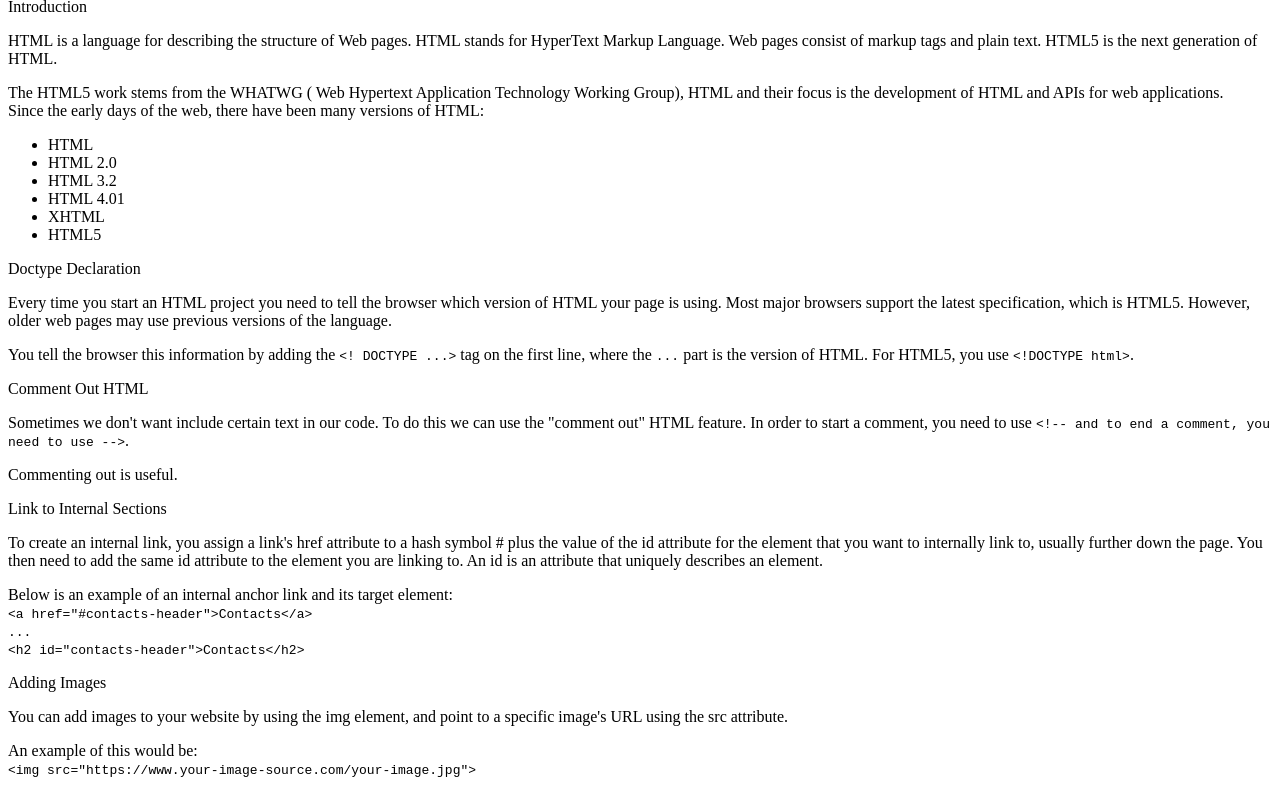
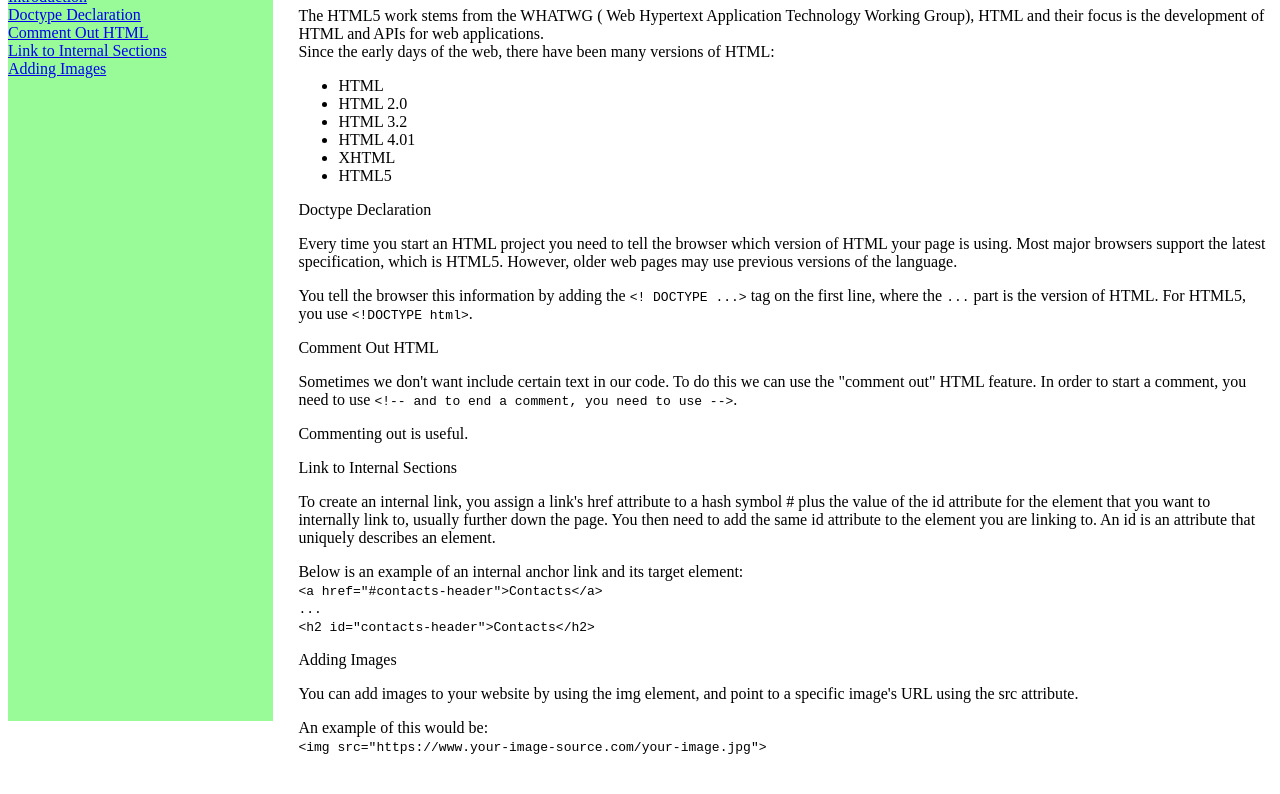
Before and after one commit to StarSheriff2/Trials-Technical, a plain HTML site: page index.html in a window 1280 px wide. Shown: the part 87-881 px from the top of the page. Drawn offline with Linux system fonts and the light colour scheme.

Commit message:
passed all tests

```diff
--- a/index.html
+++ b/index.html
@@ -11,16 +11,16 @@
         <header>
           <h1 >This page is about HTML</h1>
         </header>
-        <a class="nav-link" href="#introduction">Introduction</a>
-        <a class="nav-link" href="#Doctype_Declaration">Doctype Declaration</a>
-        <a class="nav-link" href="#Comment_Out_HTML">Comment Out HTML</a>
-        <a class="nav-link" href="#Link_to_Internal_Sections">Link to Internal Sections</a>
-        <a class="nav-link" href="#Adding_Images">Adding Images</a>
+        <a class="nav-link" href="#Introduction">Introduction</a><br>
+        <a class="nav-link" href="#Doctype_Declaration">Doctype Declaration</a><br>
+        <a class="nav-link" href="#Comment_Out_HTML">Comment Out HTML</a><br>
+        <a class="nav-link" href="#Link_to_Internal_Sections">Link to Internal Sections</a><br>
+        <a class="nav-link" href="#Adding_Images">Adding Images</a><br>
 
       </nav>
 
     </div>
-    <div class="main"id="main-doc" >
+    <main class="main"id="main-doc" >
 
       <section class="main-section" id="Introduction" >
         <header >
@@ -107,7 +107,7 @@
 
       </section>
 
-    </div>
+    </main>
 
   </body>
 </html>
--- a/style.css
+++ b/style.css
@@ -1,7 +1,18 @@
+.navbar {
+  float: left;
+  height: 100vh;
+  background-color: palegreen;
+
+}
+
+#main-doc {
+  padding-left: 25px;
+  overflow: hidden;
+}
+
 @media screen and (max-width: 900px) {
   .navbar a{
     float: right;
     width: 100%;
-
   }
 }
```
